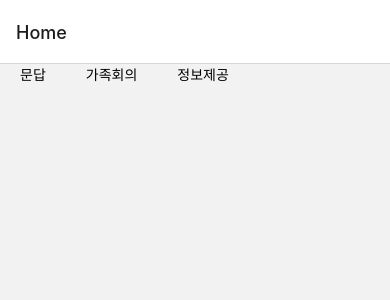
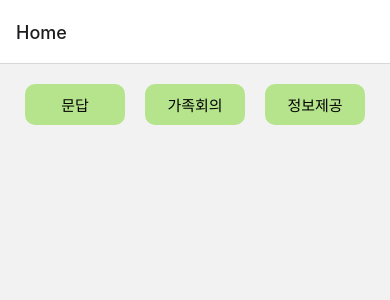
Before and after one commit to windylung/321Project_BarrierFree, a React Native app: screen /Home in a window 390 px wide. Shown: the top 300 px of the page. Built offline with nearby package versions, Linux system fonts and the light colour scheme.

Commit message:
feat main

```diff
--- a/src/Screens/Home.js
+++ b/src/Screens/Home.js
@@ -1,22 +1,50 @@
 import React, { useState } from "react";
-import { View, Text, Pressable } from "react-native";
+import { View, Text, Pressable, StyleSheet } from "react-native";
+import { COLOR_GREEN } from "../Color";
 
 function Home({ navigation }) {
   //오늘 답변 작성 여부 (여기서 따질 필요는 없어보임)
-	const [answer, setAnswer] = useState(true);
+  const [answer, setAnswer] = useState(true);
   return (
-    <View style={{flexDirection: "row"}}>
-      <Pressable style= {{paddingHorizontal: 20}} onPress={() => navigation.navigate("QuestionList", {IsAnswer : {answer}})}>
-        <Text>문답</Text>
+    <View style={{flexDirection: "row", justifyContent: "center"}}>
+      <Pressable
+        style={mainStyle.btn}
+        onPress={() =>
+          navigation.navigate("QuestionList", { IsAnswer: { answer } })
+        }
+      >
+        <Text style={mainStyle.btnText}>문답</Text>
       </Pressable>
-      <Pressable style= {{paddingHorizontal: 20}} onPress={() => navigation.navigate("Question")}>
-        <Text>가족회의</Text>
+      <Pressable
+        style={mainStyle.btn}
+        onPress={() => navigation.navigate("Question")}
+      >
+        <Text style={mainStyle.btnText}>가족회의</Text>
       </Pressable>
-      <Pressable style= {{paddingHorizontal: 20}} onPress={() => navigation.navigate("Question")}>
-        <Text>정보제공</Text>
+      <Pressable
+        style={mainStyle.btn}
+        onPress={() => navigation.navigate("Question")}
+      >
+        <Text style={mainStyle.btnText}>정보제공</Text>
       </Pressable>
     </View>
   );
 }
 
+const mainStyle = StyleSheet.create({
+  btn: {
+    paddingHorizontal: 20,
+    paddingVertical: 10,
+    backgroundColor: COLOR_GREEN,
+    width: 100,
+    borderRadius: 10,
+    marginHorizontal: 10,
+    marginVertical: 20
+  },
+  btnText: {
+    textAlign: "center",
+    fontSize: 15,
+  },
+});
+
 export default Home;
```
